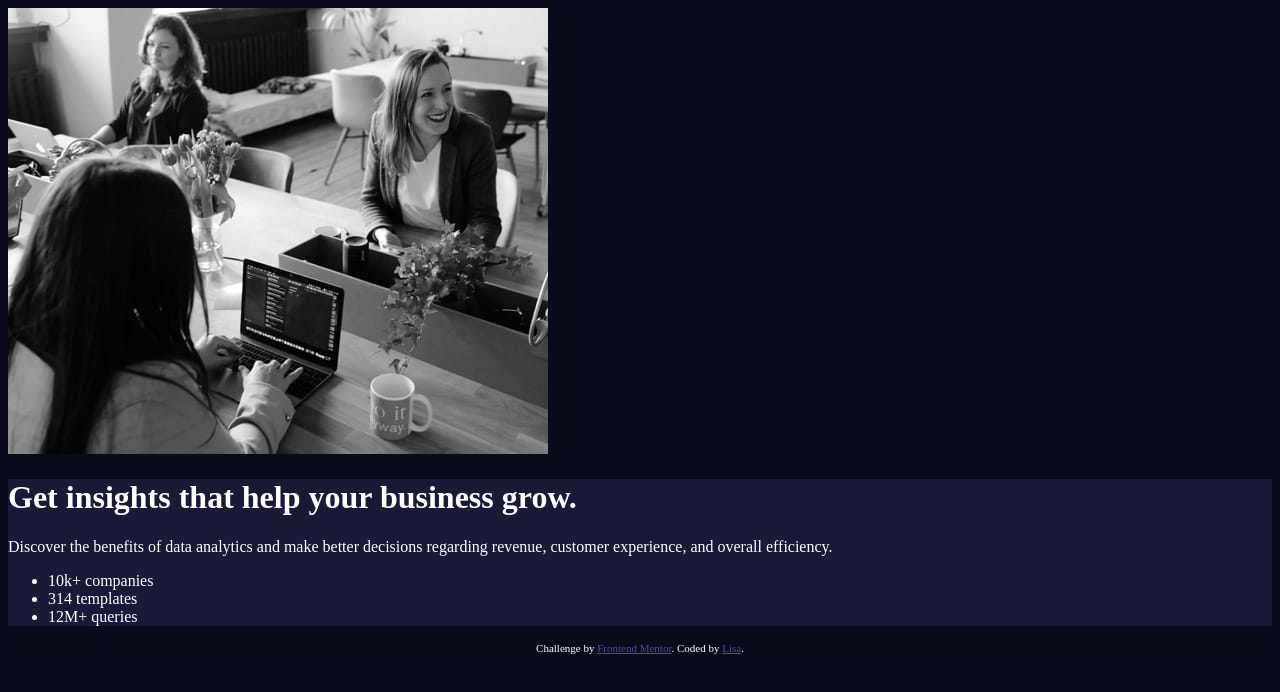
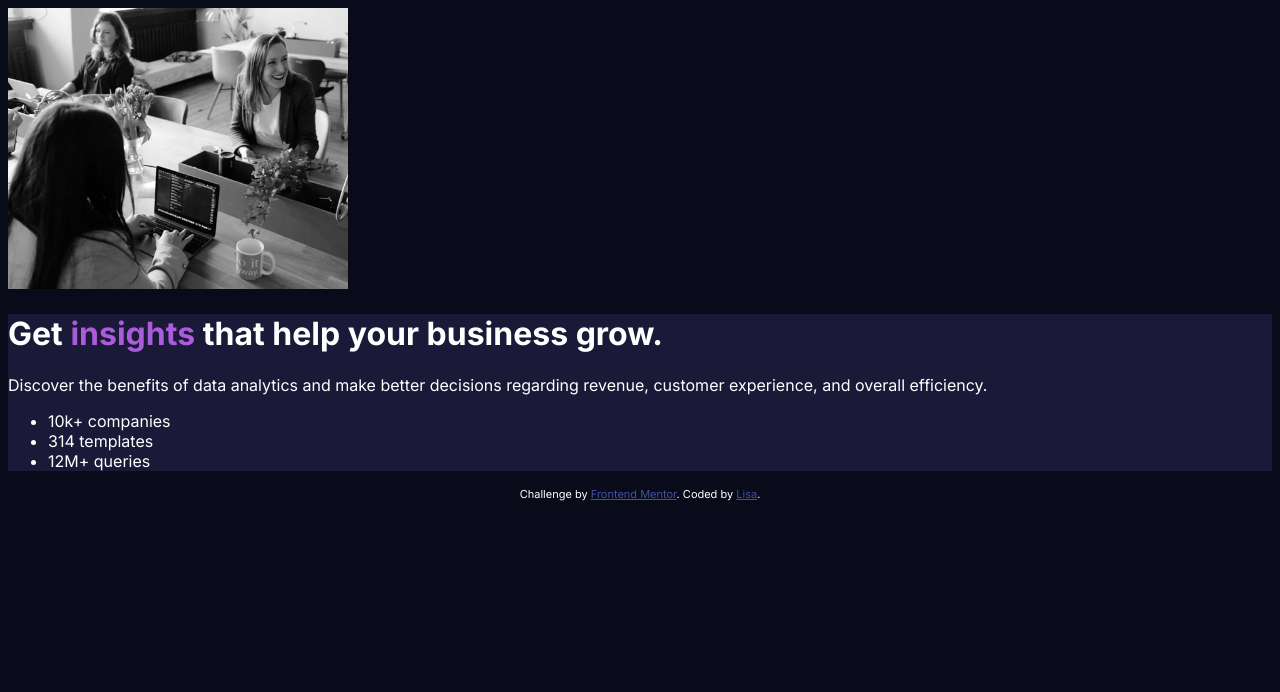
Before and after one commit to CrypticMango/stats-preview-card-component, a plain HTML site: page stats-preview-card-component-main/index.html in a window 1280 px wide. Drawn offline with Linux system fonts and the light colour scheme.

Commit message:
added purple accent
-added font

```diff
--- a/stats-preview-card-component-main/index.html
+++ b/stats-preview-card-component-main/index.html
@@ -28,6 +28,9 @@
 			}
 		</style>
 		<link rel="stylesheet" href="styles.css" />
+    <link rel="preconnect" href="https://fonts.googleapis.com">
+<link rel="preconnect" href="https://fonts.gstatic.com" crossorigin>
+<link href="https://fonts.googleapis.com/css2?family=Inter:wght@400;700&family=Lexend+Deca&display=swap" rel="stylesheet">
 	</head>
 	<body>
 		<main>
@@ -38,7 +41,7 @@
 			/>
 
 			<div class="card-content">
-				<h1>Get insights that help your business grow.</h1>
+				<h1>Get <span class="accented-word">insights </span> that help your business grow.</h1>
 
 				<p>
 					Discover the benefits of data analytics and make
--- a/stats-preview-card-component-main/styles.css
+++ b/stats-preview-card-component-main/styles.css
@@ -1,7 +1,11 @@
 body {
 	background: hsl(233, 47%, 7%);
+    font-family: 'Inter', sans-serif;
+    /*font-family: 'Lexend Deca', sans-serif;*/
 }
-
+ img {
+     max-width: 340px;
+ }
 .card-content {
 	background: hsl(244, 38%, 16%);
 	color: white;
@@ -10,3 +14,7 @@ body {
 .attribution {
     color: white;
 }
+
+.accented-word {
+    color:  hsl(277, 64%, 61%);
+}
```
